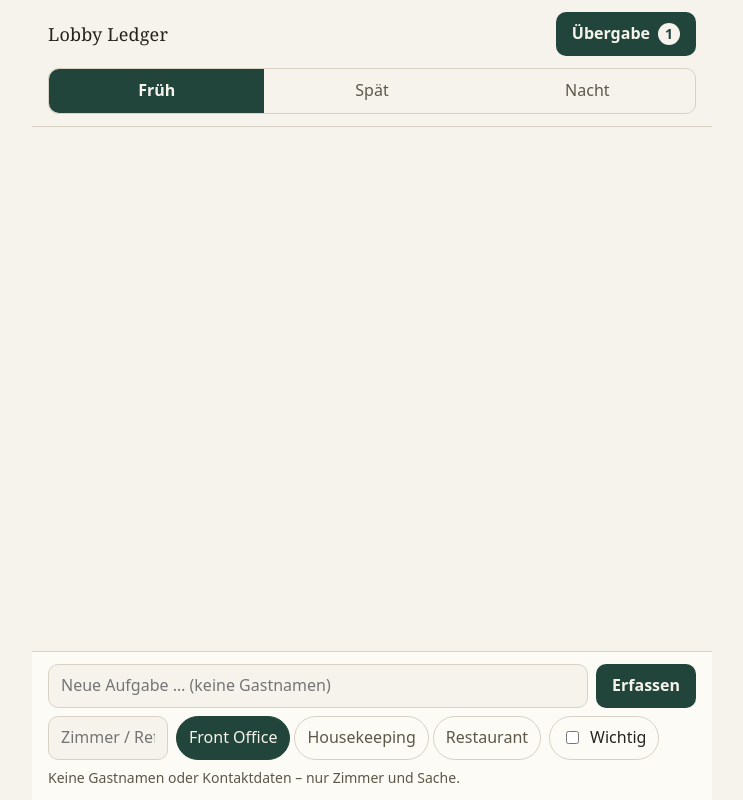
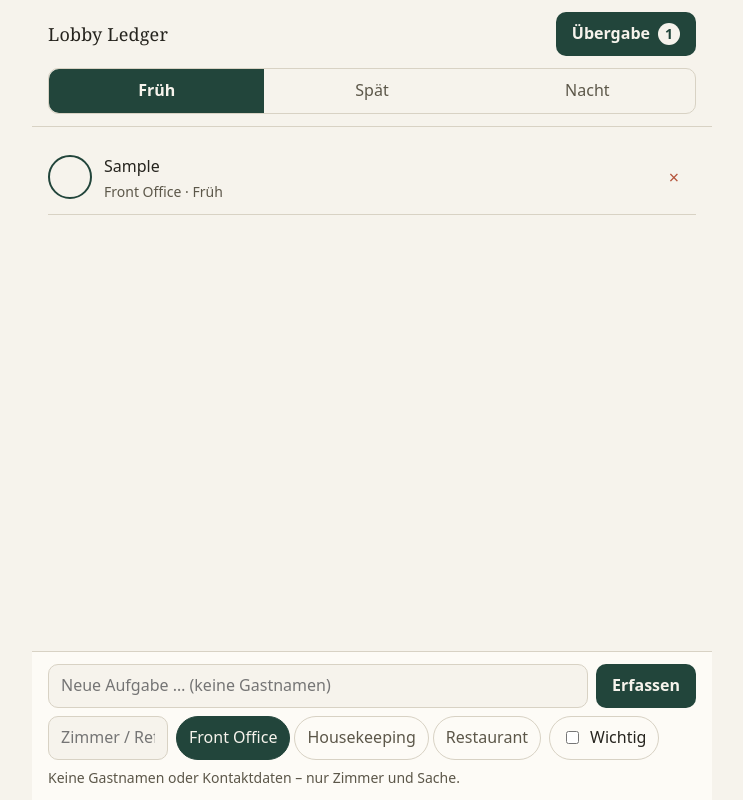
Before and after one commit to aichrisz/lobby-ledger, a Preact app: page / in a window 1280 px wide. Both pictures are taken after typing "Sample" into the empty fields and a click on the button "Erfassen". Shown: the whole page, without its empty margins (268-1011 px from the left). Built offline with nearby package versions, Linux system fonts and the light colour scheme.

Commit message:
feat: ledger-style task list with done toggle, delete and undo staging

```diff
--- a/src/app/components/App.tsx
+++ b/src/app/components/App.tsx
@@ -4,6 +4,7 @@ import { useRoute } from '../router'
 import { Header } from './Header'
 import { Banner, UndoToast } from './Toasts'
 import { CaptureBar } from './CaptureBar'
+import { TasksView } from './TasksView'
 
 export function App({ app }: { app: LedgerApp }) {
   const route = useRoute()
@@ -30,7 +31,7 @@ export function App({ app }: { app: LedgerApp }) {
       <main>
         {route === 'brief'
           ? <h1 class="view-title">Übergabe</h1> /* Task 11 replaces with <BriefView app={app} /> */
-          : <h1 class="visually-hidden">Aufgaben</h1> /* Task 10 replaces with <TasksView app={app} /> */}
+          : <TasksView app={app} />}
       </main>
       {route === 'tasks' && <CaptureBar app={app} />}
       <UndoToast app={app} />
--- /dev/null
+++ b/src/app/components/TasksView.tsx
@@ -0,0 +1,86 @@
+import { useSignal } from '@preact/signals'
+import type { LedgerApp } from '../state'
+import type { Task } from '../../domain/task'
+import { DEPARTMENT_LABELS, SHIFT_LABELS } from '../../domain/labels'
+
+export function sortOpenTasks(tasks: Task[]): Task[] {
+  return [...tasks].sort((a, b) =>
+    a.priority !== b.priority
+      ? (a.priority === 'wichtig' ? -1 : 1)
+      : b.createdAt.localeCompare(a.createdAt),
+  )
+}
+
+export function TasksView({ app }: { app: LedgerApp }) {
+  const showDone = useSignal(false)
+  const all = app.tasks.value
+  const open = sortOpenTasks(all.filter((t) => t.status === 'open'))
+  const done = [...all.filter((t) => t.status === 'done')]
+    .sort((a, b) => (b.doneAt ?? '').localeCompare(a.doneAt ?? ''))
+
+  if (all.length === 0) {
+    return (
+      <div class="empty">
+        <h1 class="visually-hidden">Aufgaben</h1>
+        <p class="empty-title">Noch keine Aufgaben.</p>
+        <p class="empty-hint">Unten erfassen — Zimmer oder Stichwort genügt.</p>
+      </div>
+    )
+  }
+
+  return (
+    <div class="tasks">
+      <h1 class="visually-hidden">Aufgaben</h1>
+      {open.length === 0 ? (
+        <p class="all-done">Alles erledigt. Neue Aufgaben unten erfassen.</p>
+      ) : (
+        <ul class="task-list">
+          {open.map((t) => <TaskRow key={t.id} task={t} app={app} />)}
+        </ul>
+      )}
+      {done.length > 0 && (
+        <section class="done-section">
+          <button
+            class="done-toggle" aria-expanded={showDone.value}
+            onClick={() => (showDone.value = !showDone.value)}
+          >
+            Erledigt ({done.length})
+          </button>
+          {showDone.value && (
+            <ul class="task-list is-done">
+              {done.map((t) => <TaskRow key={t.id} task={t} app={app} />)}
+            </ul>
+          )}
+        </section>
+      )}
+    </div>
+  )
+}
+
+function TaskRow({ task, app }: { task: Task; app: LedgerApp }) {
+  const isDone = task.status === 'done'
+  return (
+    <li class={`row${task.priority === 'wichtig' ? ' wichtig' : ''}${isDone ? ' done' : ''}`}>
+      <button
+        class="row-status"
+        aria-label={isDone ? 'Als offen markieren' : 'Als erledigt markieren'}
+        onClick={() => app.setStatus(task.id, isDone ? 'open' : 'done')}
+      >
+        {isDone ? '✓' : ''}
+      </button>
+      <div class="row-main">
+        <p class="row-text">
+          {task.ref && <strong class="nums">{task.ref}</strong>} {task.text}
+        </p>
+        <p class="row-meta">
+          {DEPARTMENT_LABELS[task.department]}
+          {task.priority === 'wichtig' && ' · Wichtig'}
+          {' · '}{SHIFT_LABELS[task.createdShift]}
+        </p>
+      </div>
+      <button class="row-delete" aria-label="Aufgabe löschen" onClick={() => app.removeTask(task.id)}>
+        ×
+      </button>
+    </li>
+  )
+}
--- a/src/styles/app.css
+++ b/src/styles/app.css
@@ -38,3 +38,23 @@ main { padding: var(--space-4); padding-bottom: 148px; }
 .chip input:focus-visible + span { outline: 2px solid var(--focus); outline-offset: 2px; }
 .wichtig-toggle { display: inline-flex; align-items: center; gap: var(--space-2); min-height: var(--tap); padding: 0 var(--space-3); border: 1px solid var(--hairline); border-radius: 999px; }
 .pii-hint { flex-basis: 100%; margin: 0; color: var(--ink-soft); font-size: var(--text-sm); }
+
+.empty { padding: var(--space-6) var(--space-4); text-align: center; color: var(--ink-soft); }
+.empty-title { font-family: var(--font-display); font-size: var(--text-lg); color: var(--ink); margin: 0 0 var(--space-2); }
+.empty-hint { margin: 0; }
+.all-done { color: var(--ink-soft); padding: var(--space-4) 0; }
+
+.task-list { list-style: none; margin: 0; padding: 0; }
+.row { display: flex; align-items: flex-start; gap: var(--space-3); padding: var(--space-3) 0; border-bottom: 1px solid var(--hairline); }
+.row.wichtig { box-shadow: inset 3px 0 0 var(--brass); padding-left: var(--space-3); }
+.row-status { width: var(--tap); height: var(--tap); flex: none; border: 2px solid var(--accent); border-radius: 50%; background: transparent; color: var(--accent); font-size: var(--text-lg); }
+.row.done .row-status { background: var(--accent); color: var(--accent-ink); }
+.row.done .row-text { color: var(--ink-soft); text-decoration: line-through; }
+.row-main { flex: 1; min-width: 0; }
+.row-text { margin: 0; overflow-wrap: anywhere; }
+.row-text strong { margin-right: var(--space-1); }
+.row-meta { margin: var(--space-1) 0 0; color: var(--ink-soft); font-size: var(--text-sm); }
+.row.wichtig .row-meta { color: var(--wichtig-text); }
+.row-delete { width: var(--tap); height: var(--tap); flex: none; border: none; background: transparent; color: var(--danger-soft); font-size: var(--text-lg); }
+.done-section { margin-top: var(--space-5); }
+.done-toggle { min-height: var(--tap); border: none; background: transparent; color: var(--ink-soft); font-weight: 600; padding: 0; }
```
Also changed, not shown: 1 other file (tests, documents, lock files or other folders).
